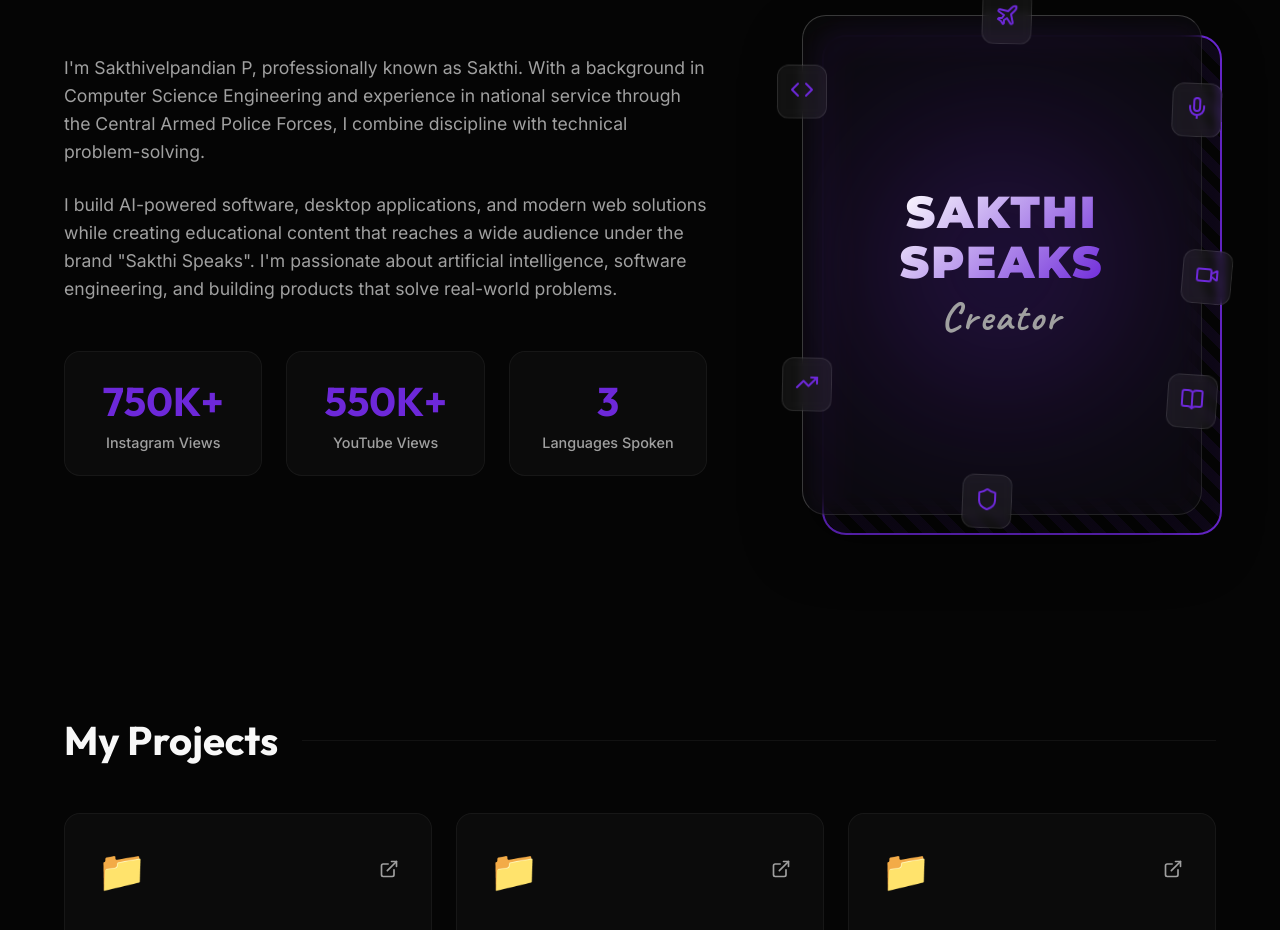
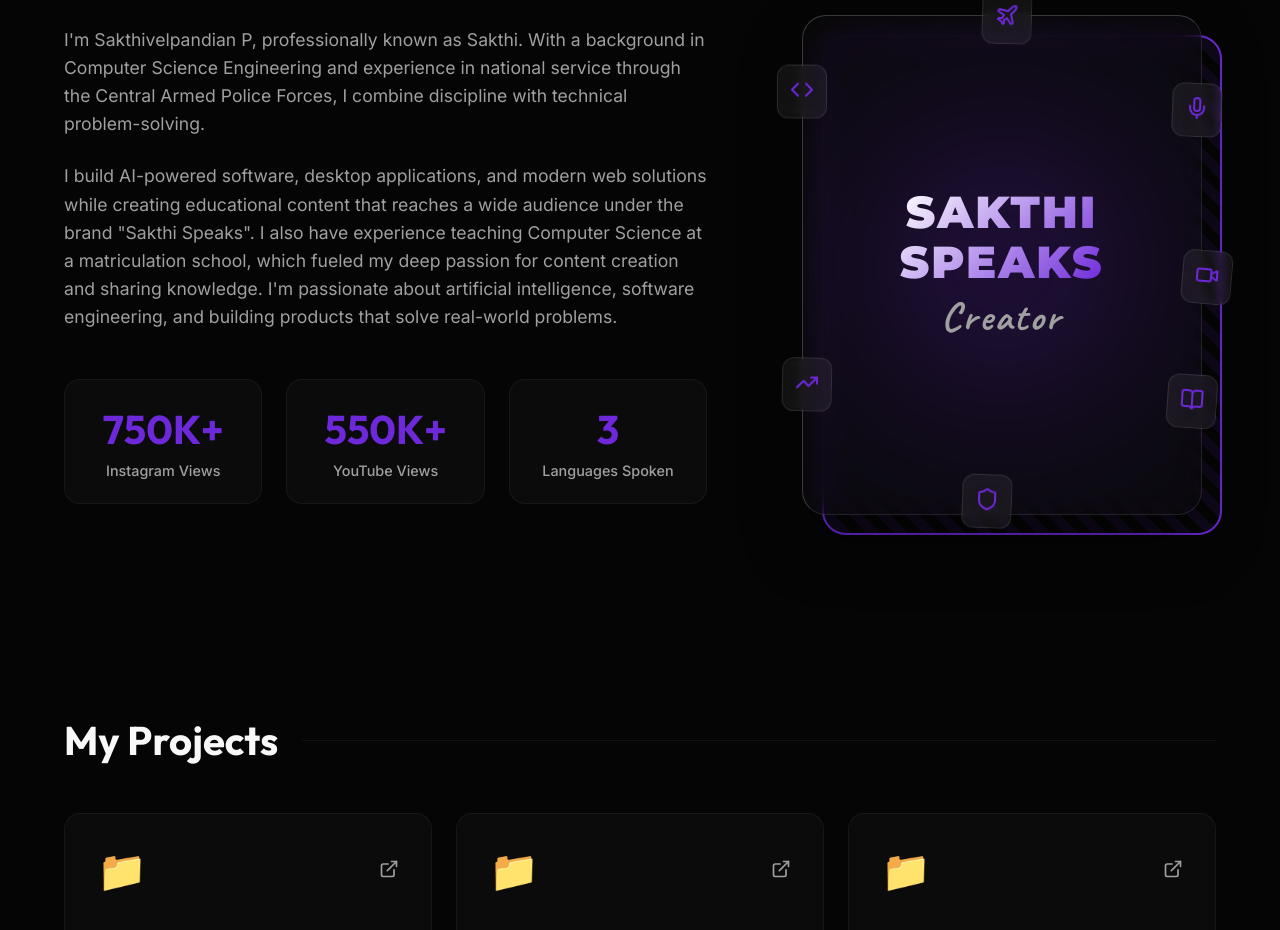
Before and after one commit to imsakthidev/sakthiispeaks, a Next.js app: page / in a window 1280 px wide. Shown: the part 975-1905 px from the top of the page. Built offline with nearby package versions, Linux system fonts and the light colour scheme.

Commit message:
Add teaching experience

```diff
--- a/src/components/About/About.tsx
+++ b/src/components/About/About.tsx
@@ -21,7 +21,7 @@
               I'm Sakthivelpandian P, professionally known as Sakthi. With a background in Computer Science Engineering and experience in national service through the Central Armed Police Forces, I combine discipline with technical problem-solving.
             </p>
             <p className={styles.text}>
-              I build AI-powered software, desktop applications, and modern web solutions while creating educational content that reaches a wide audience under the brand "Sakthi Speaks". I'm passionate about artificial intelligence, software engineering, and building products that solve real-world problems.
+              I build AI-powered software, desktop applications, and modern web solutions while creating educational content that reaches a wide audience under the brand "Sakthi Speaks". I also have experience teaching Computer Science at a matriculation school, which fueled my deep passion for content creation and sharing knowledge. I'm passionate about artificial intelligence, software engineering, and building products that solve real-world problems.
             </p>
             <div className={styles.stats}>
               <div className={styles.statBox}>
```
